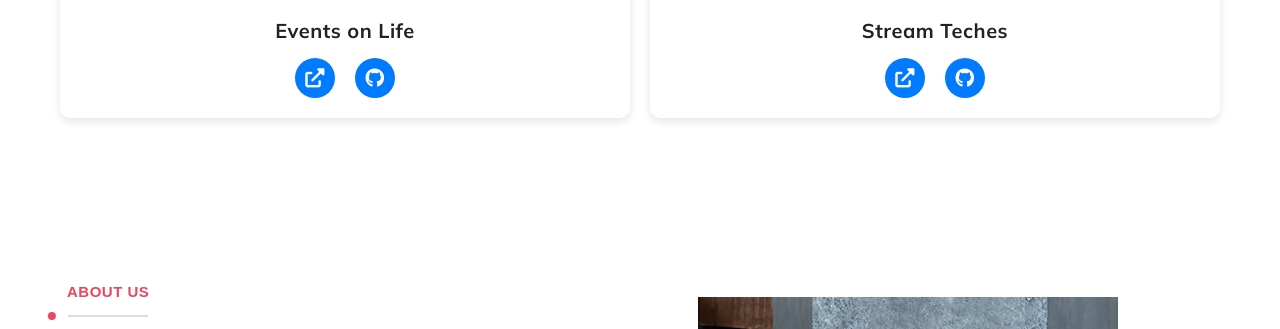
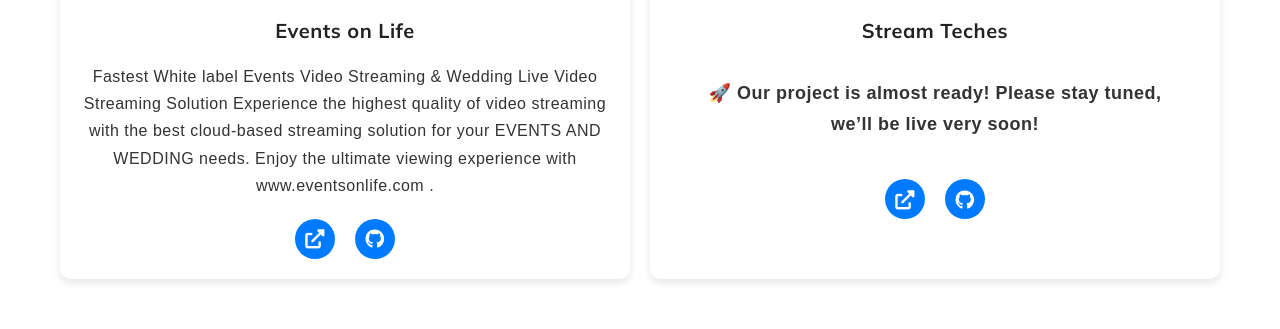
Before and after one commit to ghinfinitumtech/infinitumtech-Website, a Django app: page / in a window 1280 px wide. Shown: the part 1297-1626 px from the top of the page. Run offline with Django 5.2, Linux system fonts and the light colour scheme; data comes from the database, SQL or seed files in the repository; both versions use the stored data as it was after the commit; some libraries are stand-ins or nearby versions.

Commit message:
new changes

```diff
--- a/myApp/models.py
+++ b/myApp/models.py
@@ -25,12 +25,14 @@
     name = models.CharField(max_length=100)
     image = models.ImageField(upload_to="projects", null=True, blank=True)
     link = models.CharField(max_length=100, null=True, blank=True)
+    description = models.TextField(max_length=500, null=True, blank=True)
     git_hub = models.CharField(max_length=100, null=True, blank=True)
     facebook = models.CharField(max_length=100, null=True, blank=True)
     twitter = models.CharField(max_length=100, null=True, blank=True)
     youtube = models.CharField(max_length=100, null=True, blank=True)
     whatsapp = models.CharField(max_length=100, null=True, blank=True)
     linkedin = models.CharField(max_length=100, null=True, blank=True)
+    live = models.BooleanField(default=False)
 
     def __str__(self):
         return self.name
--- a/static/css/projects.css
+++ b/static/css/projects.css
@@ -12,6 +12,13 @@
     color: #333;
     font-weight: bold;
     letter-spacing: 1px;
+}
+.coming-soon-message {
+    font-size: 18px;
+    font-weight: bold;
+    text-align: center;
+    padding: 20px;
+    display: inline-block;
 }
 
 /* Grid Layout */
--- a/templates/base.html
+++ b/templates/base.html
@@ -170,9 +170,9 @@
                         </div>
                         <div class="col-md-6 col-lg
                         -4 mt-1-9 text-start text-lg-center wow fadeIn" data-wow-delay="400ms">
-                            <div class="footer-logo">
+                            {% comment %} <div class="footer-logo">
                                 <a href="/"><img src="{{details.logo.url}}" alt="..." width="100px"></a>
-                            </div>
+                            </div> {% endcomment %}
                         </div>
                         <div class="col-md-6 col-lg-4 mt-1-9 wow fadeIn" data-wow-delay="600ms">
                             <div class="d-flex align-items-center text-lg-end">
--- a/templates/myApp/home.html
+++ b/templates/myApp/home.html
@@ -63,6 +63,19 @@
                         </a>
                         <div class="project-body">
                             <h3 class="project-name">{{ project.name }}</h3>
+                            <p class="project-description">
+                                {% if project.live %}
+                                    {% if project.description %}
+                                        <p class="project-description">{{ project.description }}</p>
+                                    {% else %}
+                                        <p class="project-description">{{ project.link|default:"Coming soon..." }}</p>
+                                    {% endif %}
+                                {% else %}
+                                <span class="coming-soon-message">🚀 Our project is almost ready! Please stay tuned, we’ll be live very soon!</span>
+                                {% endif %}
+                            </p>
+
+
                             <div class="project-links">
                                 {% if project.link %}
                                     <a href="{{ project.link }}" target="_blank" class="project-button">
```
Also changed, not shown: db.sqlite3, myApp/migrations/0004_project_description.py (added), myApp/migrations/0005_project_live.py (added).
